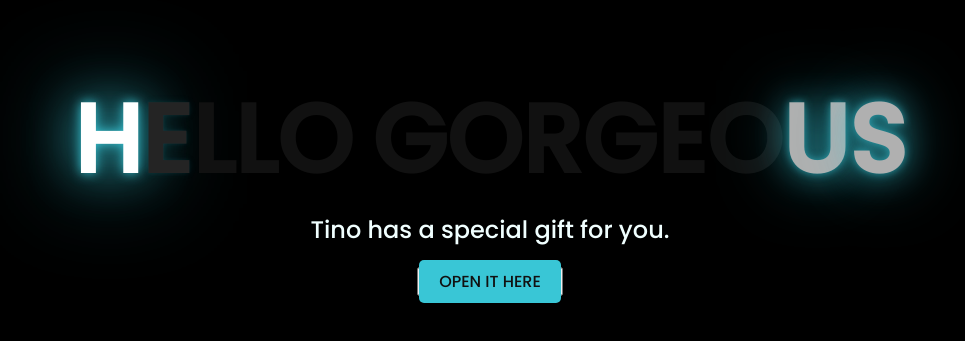
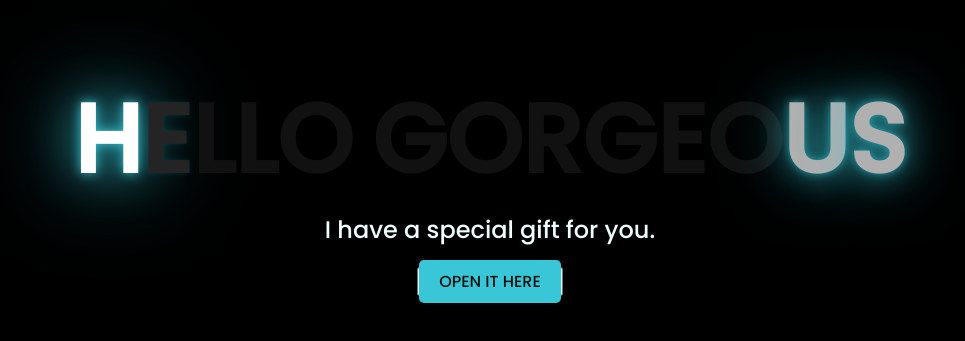
Before and after one commit to leonelshumba/Flowers, a plain HTML site: page index.html in a window 1280 px wide. Shown: the part 219-560 px from the top of the page, without its empty margins (150-1115 px from the left). Drawn offline with Linux system fonts and the light colour scheme.

Commit message:
index.html

```diff
--- a/index.html
+++ b/index.html
@@ -26,7 +26,7 @@
         <span>S</span>
     </div>
     <div class="description">
-        <span>Tino has a special gift for you.</span>
+        <span>I have a special gift for you.</span>
     </div>
     <div class="button">
         <button>
```
